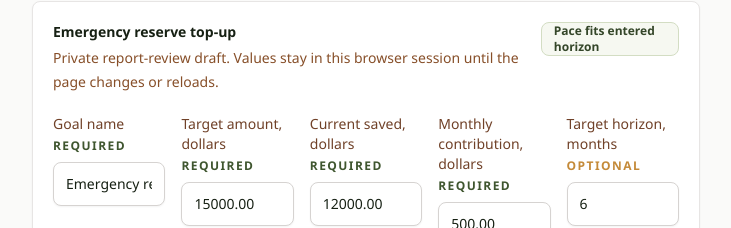
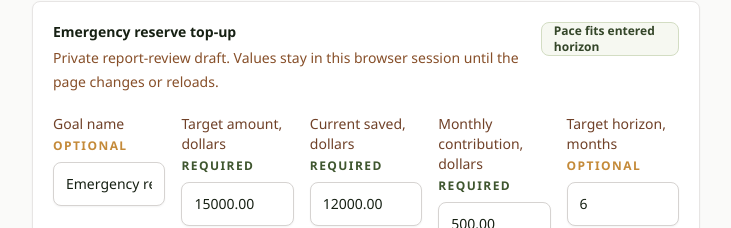
Before and after one commit to LittleSeedMoney/littleseed-money-landing, a Next.js app: page /private/report-review in a window 1280 px wide. Shown: the part 10649-10877 px from the top of the page, without its empty margins (244-975 px from the left). Built offline with nearby package versions, Linux system fonts and the light colour scheme.

Commit message:
Address saving goal draft follow-up review

```diff
--- a/components/report-review/saving-goal-draft-section.tsx
+++ b/components/report-review/saving-goal-draft-section.tsx
@@ -136,11 +136,10 @@ function GoalTextField({
 }) {
   return (
     <label className="block min-w-0">
-      <GoalFieldLabel label={label} requirement="Required" />
+      <GoalFieldLabel label={label} requirement="Optional" />
       <input
         className="mt-2 min-h-11 w-full rounded-lg border border-stone-300 bg-white px-3 py-2 text-sm text-seed-950 shadow-sm outline-none focus:border-seed-500 focus:ring-2 focus:ring-seed-200"
         onChange={onChange}
-        required
         type="text"
         value={value}
       />
```
Also changed, not shown: 1 other file (tests, documents, lock files or other folders).
